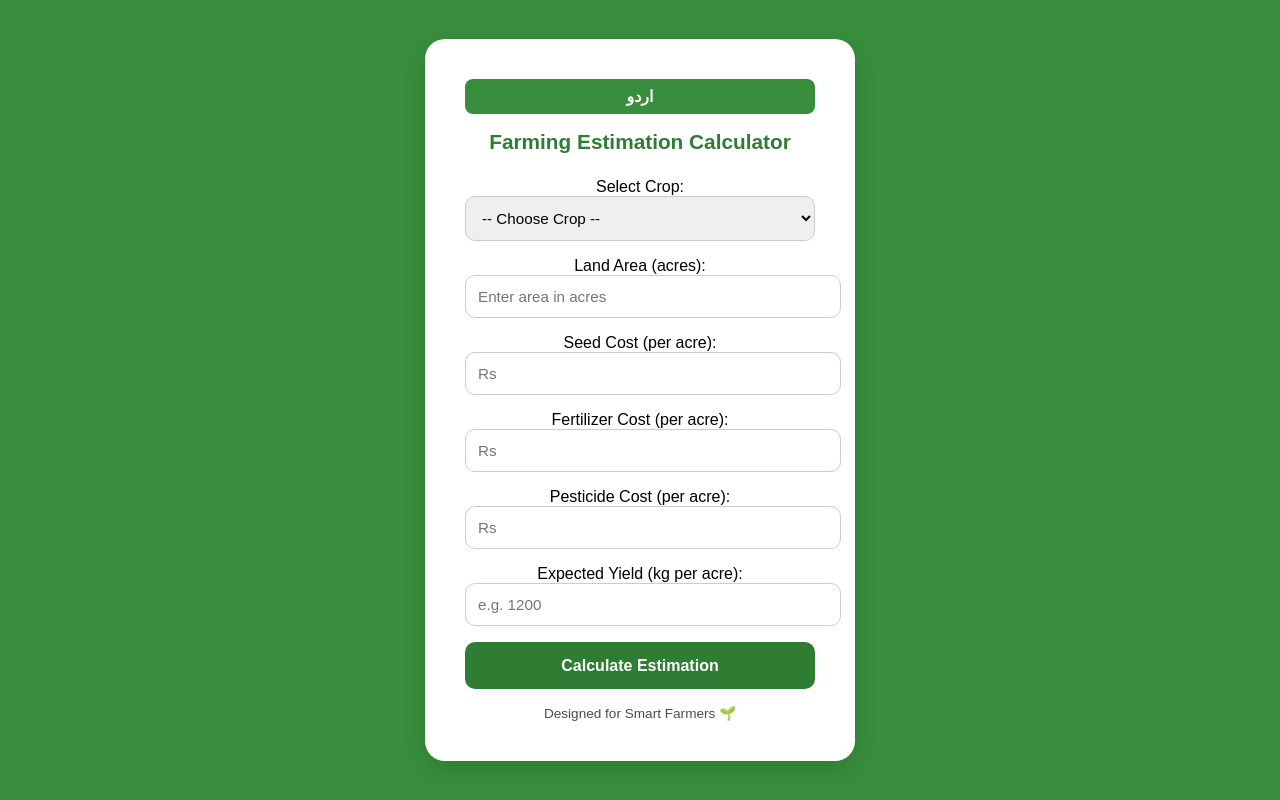
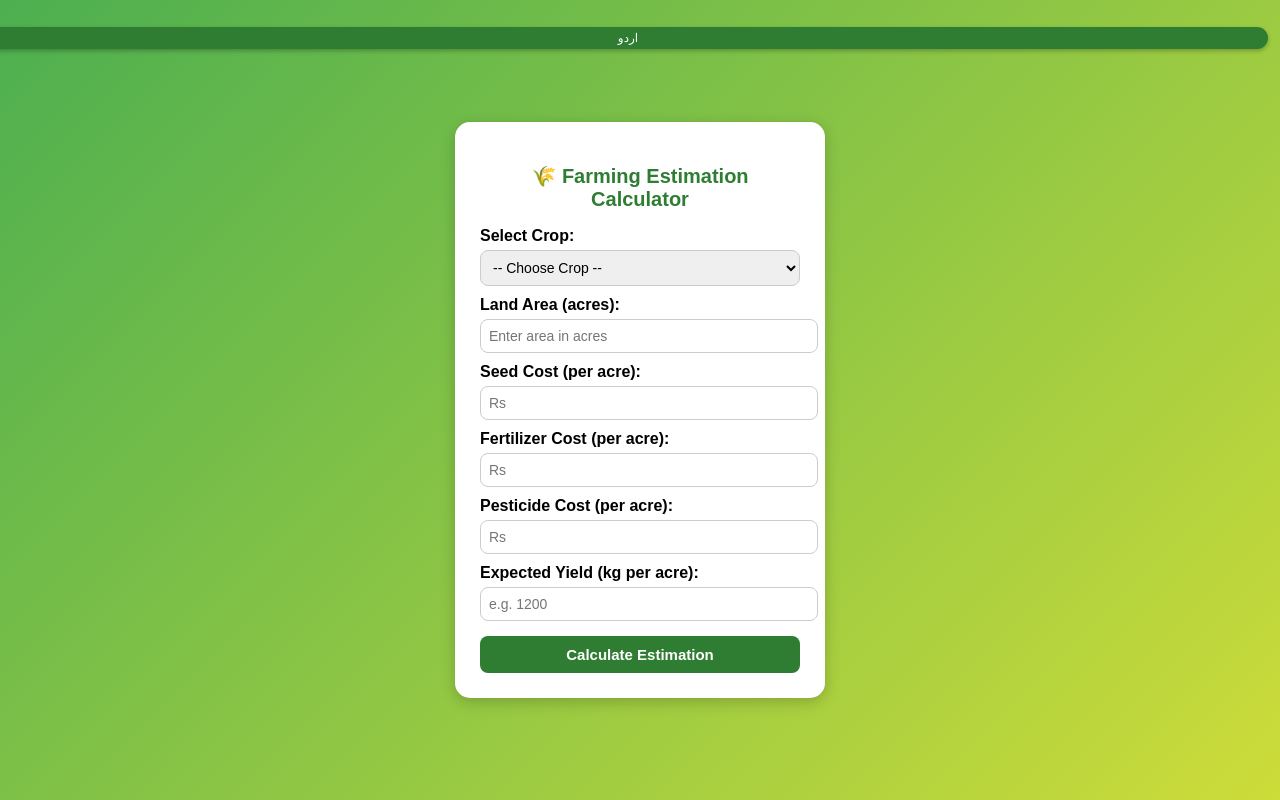
Before and after one commit to Quratulnain-Arshad/my-project, a PHP site: page /farmingCal.html in a window 1280 px wide. Run offline with PHP 8.4, Linux system fonts and the light colour scheme.

Commit message:
pushing code

```diff
--- a/farming calculator/farmingCal.css
+++ b/farming calculator/farmingCal.css
@@ -1,71 +1,96 @@
   body {
+  font-family: 'Poppins', sans-serif;
+  background: linear-gradient(135deg, #4caf50, #cddc39);
+  display: flex;
+  justify-content: center;
+  align-items: center;
+  height: 100vh;
   margin: 0;
-      font-family: "Poppins", sans-serif;
-      background-color: #388e3c;
-      height: 100vh;
-      display: flex;
-      align-items: center;
-      justify-content: center;
+}
+.calculator {
+  background: #fff;
+  padding: 25px;
+  border-radius: 15px;
+  box-shadow: 0 4px 15px rgba(0,0,0,0.2);
+  width: 320px;
+  text-align: left;
+  position: relative;
+  margin-top: 20px;
 }
 
-    .calculator {
-      background: #fff;
-      padding: 2.5rem;
-      border-radius: 20px;
-      box-shadow: 0 8px 25px rgba(0, 0, 0, 0.15);
-      width: 350px;
+h2 {
+  color: #2e7d32;
   text-align: center;
-      direction: ltr;
-      transition: all 0.3s ease;
+  font-size: 20px;
 }
 
-    .calculator h2 {
-      font-size: 1.3rem;
-      color: #2e7d32;
-      margin-bottom: 1.5rem;
+label {
+  font-weight: 600;
+  display: block;
+  margin-top: 10px;
 }
 
-    .calculator select,
-    .calculator input {
+input, select {
   width: 100%;
-      padding: 0.75rem;
-      margin-bottom: 1rem;
+  padding: 8px;
+  margin-top: 5px;
   border: 1px solid #ccc;
-      border-radius: 10px;
-      font-size: 0.95rem;
-      outline: none;
+  border-radius: 8px;
+  font-size: 14px;
 }
 
 button {
-      width: 100%;
-      padding: 0.9rem;
-      border: none;
-      border-radius: 10px;
-      font-size: 1rem;
-      font-weight: bold;
-      cursor: pointer;
   background: #2e7d32;
   color: white;
-      transition: 0.3s;
+  border: none;
+  padding: 10px;
+  border-radius: 8px;
+  cursor: pointer;
+  font-weight: bold;
+  width: 100%;
+  font-size: 15px;
+  margin-top: 15px;
 }
 
 button:hover {
-      background: #43a047;
+  background: #388e3c;
+}
+#langToggle {
+  position: absolute;
+  top: 12px;
+  right: 12px;
+  background: #2e7d32;
+  color: white;
+  border: none;
+  border-radius: 20px;
+  padding: 4px 10px;
+  font-size: 12px;
+  cursor: pointer;
+  font-weight: 500;
+  box-shadow: 0 2px 4px rgba(0,0,0,0.25);
+  transition: all 0.2s ease;
+  z-index: 9999;
 }
 
-    #switchLang {
-      background: #388e3c;
-      color: white;
-      padding: 0.5rem 1rem;
+#langToggle:hover {
+  background: #1b5e20;
+  transform: scale(1.05);
+}
+
+/* Result box */
+#result {
+  margin-top: 15px;
+  background: #f1f8e9;
+  border-left: 4px solid #4caf50;
+  padding: 10px;
   border-radius: 8px;
-      border: none;
-      cursor: pointer;
-      margin-bottom: 1rem;
-      float: right;
+  display: none;
+  font-size: 14px;
 }
 
 .footer {
-      margin-top: 1rem;
-      font-size: 0.85rem;
-      color: #4b4b4b;
+  text-align: center;
+  color: #555;
+  margin-top: 15px;
+  font-size: 13px;
 }
--- a/farming calculator/farmingCal.html
+++ b/farming calculator/farmingCal.html
@@ -7,38 +7,36 @@
   <link rel="stylesheet" href="farmingCal.css">
 </head>
 <body>
-   <div class="calculator" id="calcBox">
-    <button id="switchLang">اردو</button>
-    <h2 id="title">Farming Estimation Calculator</h2>
+   <button id="langToggle">اردو</button>
 
-    <label id="labelCrop" for="crop">Select Crop:</label>
+  <div class="calculator">
+    <h2 id="title">🌾 Farming Estimation Calculator</h2>
+
+    <label for="crop" id="cropLabel">Select Crop:</label>
     <select id="crop">
-      <option id="chooseCrop">-- Choose Crop --</option>
+      <option value="">-- Choose Crop --</option>
       <option value="wheat">Wheat</option>
       <option value="rice">Rice</option>
-      <option value="corn">Corn</option>
+      <option value="maize">Maize</option>
     </select>
 
-    <label id="labelLand">Land Area (acres):</label>
-    <input type="number" id="area" placeholder="Enter area in acres" />
+    <label for="land" id="landLabel">Land Area (acres):</label>
+    <input type="number" id="land" placeholder="Enter area in acres" />
 
-    <label id="labelSeed">Seed Cost (per acre):</label>
-    <input type="number" id="seedCost" placeholder="Rs" />
+    <label for="seed" id="seedLabel">Seed Cost (per acre):</label>
+    <input type="number" id="seed" placeholder="Rs" />
 
-    <label id="labelFertilizer">Fertilizer Cost (per acre):</label>
-    <input type="number" id="fertilizerCost" placeholder="Rs" />
+    <label for="fertilizer" id="fertilizerLabel">Fertilizer Cost (per acre):</label>
+    <input type="number" id="fertilizer" placeholder="Rs" />
 
-    <label id="labelPesticide">Pesticide Cost (per acre):</label>
-    <input type="number" id="pesticideCost" placeholder="Rs" />
+    <label for="pesticide" id="pesticideLabel">Pesticide Cost (per acre):</label>
+    <input type="number" id="pesticide" placeholder="Rs" />
 
-    <label id="labelYield">Expected Yield (kg per acre):</label>
+    <label for="yield" id="yieldLabel">Expected Yield (kg per acre):</label>
     <input type="number" id="yield" placeholder="e.g. 1200" />
 
-    <button id="calculateBtn">Calculate Estimation</button>
-
-    <p id="result" style="margin-top:1rem; font-weight:bold;"></p>
-
-    <div class="footer" id="footer">Designed for Smart Farmers 🌱</div>
+    <button id="calculate">Calculate Estimation</button>
+    <div id="result"></div>
   </div>
   <script src="farmingCal.js"></script>
 </body>
--- a/farming calculator/farmingCal.json
+++ b/farming calculator/farmingCal.json
@@ -1,34 +1,24 @@
 {
-  "languages": {
-    "en": {
-      "title": "Farming Estimation Calculator",
-      "selectCrop": "Select Crop:",
-      "chooseCrop": "-- Choose Crop --",
-      "landArea": "Land Area (acres):",
-      "seedCost": "Seed Cost (per acre):",
-      "fertilizerCost": "Fertilizer Cost (per acre):",
-      "pesticideCost": "Pesticide Cost (per acre):",
-      "yield": "Expected Yield (kg per acre):",
-      "calculate": "Calculate Estimation",
-      "resultText": "Total Estimated Cost: Rs",
-      "errorText": "Please enter a valid land area",
-      "footer": "Designed for Smart Farmers 🌱",
-      "switchLang": "اردو"
-    },
-    "ur": {
-      "title": "زرعی لاگت کیلکولیٹر",
-      "selectCrop": "فصل منتخب کریں:",
-      "chooseCrop": "-- فصل منتخب کریں --",
-      "landArea": "زمین کا رقبہ (ایکڑ):",
-      "seedCost": "بیج کی لاگت (فی ایکڑ):",
-      "fertilizerCost": "کھاد کی لاگت (فی ایکڑ):",
-      "pesticideCost": "جراثیم کش لاگت (فی ایکڑ):",
-      "yield": "متوقع پیداوار (کلوگرام فی ایکڑ):",
-      "calculate": "حساب لگائیں",
-      "resultText": "کل تخمینی لاگت: روپے",
-      "errorText": "براہ کرم درست رقبہ درج کریں",
-      "footer": "سمارٹ کسانوں کے لیے تیار کردہ 🌾",
-      "switchLang": "English"
-    }
+  "en": {
+    "title": "🌾 Farming Estimation Calculator",
+    "cropLabel": "Select Crop:",
+    "landLabel": "Land Area (acres):",
+    "seedLabel": "Seed Cost (per acre):",
+    "fertilizerLabel": "Fertilizer Cost (per acre):",
+    "pesticideLabel": "Pesticide Cost (per acre):",
+    "yieldLabel": "Expected Yield (kg per acre):",
+    "calculate": "Calculate Estimation",
+    "footer": "Designed for Smart Farmers 🌿"
+  },
+  "ur": {
+    "title": "🌾 زراعتی تخمینہ کیلکولیٹر",
+    "cropLabel": "فصل منتخب کریں:",
+    "landLabel": "زمین کا رقبہ (ایکڑ):",
+    "seedLabel": "بیج کی لاگت (فی ایکڑ):",
+    "fertilizerLabel": "کھاد کی لاگت (فی ایکڑ):",
+    "pesticideLabel": "ادویات کی لاگت (فی ایکڑ):",
+    "yieldLabel": "متوقع پیداوار (کلو فی ایکڑ):",
+    "calculate": "تخمینہ لگائیں",
+    "footer": "سمارٹ کسانوں کے لیے تیار کردہ 🌿"
   }
 }
```
Also changed, not shown: farming calculator/farmingCal.js (+35 -37 lines). Lines whose indentation alone changed are shown as unchanged.
